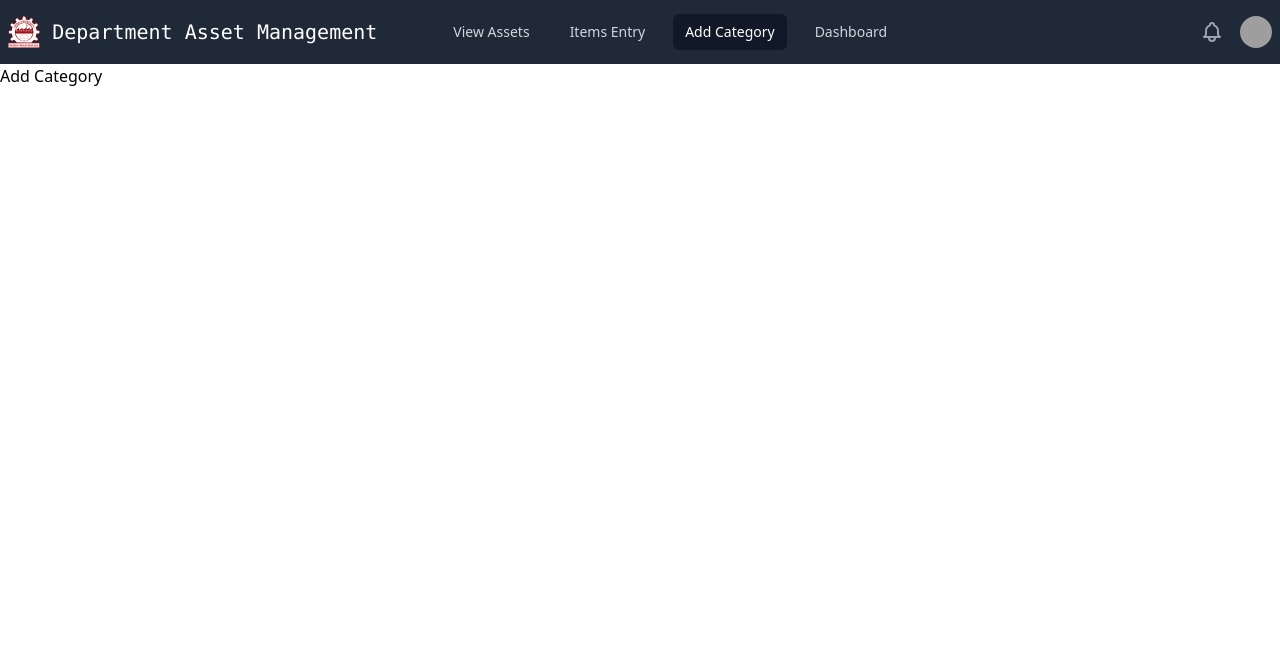
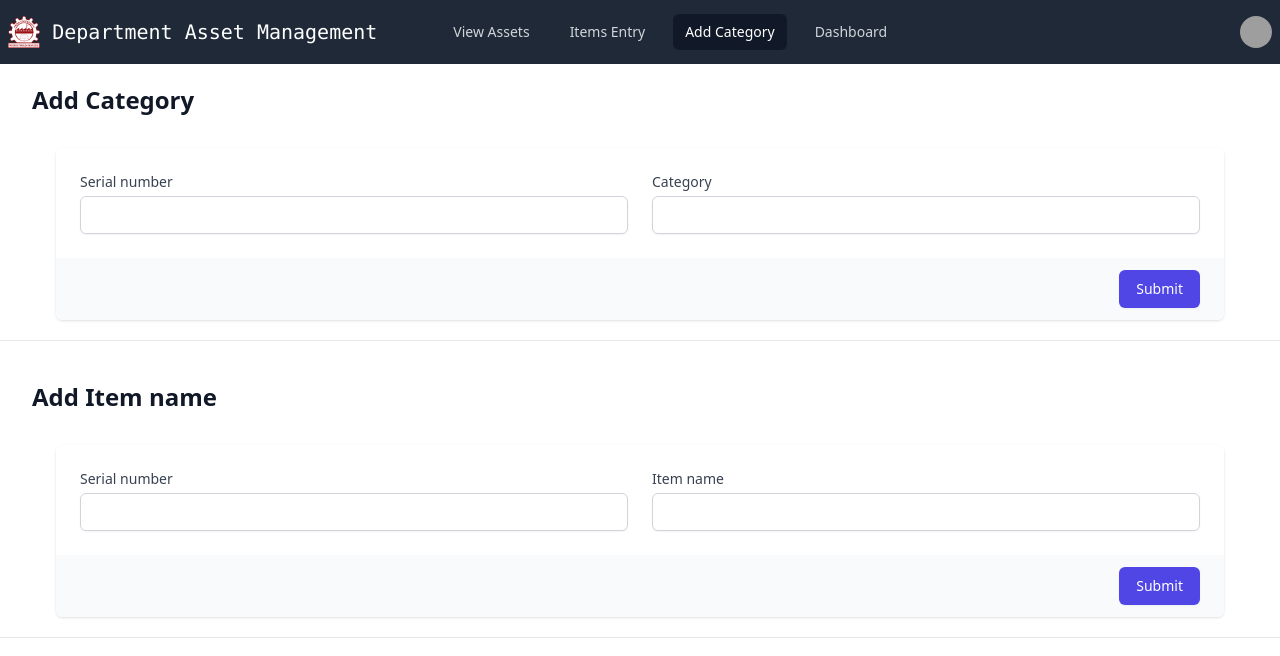
Before and after one commit to harsha060900/dept-stock-frontEnd, a React (Create React App) app: page /AddCategory in a window 1280 px wide. Shown: the top 656 px of the page. Built offline with nearby package versions, Linux system fonts and the light colour scheme; grey boxes are pictures that could not be loaded.

Commit message:
first commit

```diff
--- a/src/components/AddCategory.js
+++ b/src/components/AddCategory.js
@@ -1,9 +1,112 @@
 export default function AddCategory() {
     return(
         <>
-            <div>
-                Add Category
+          <div className="max-w-7xl mx-auto px-4 sm:px-6 lg:px-8 my-5">
+            <h1 className="text-2xl font-semibold text-gray-900">Add Category</h1>
+          </div>
+          <div className="mt-0 sm:mt-2 lg:mt-8 px-4 sm:px-6 lg:px-14">
+              <div className="mt-5 mx-auto md:mt-0 md:col-span-2">
+                <form action="#" method="POST">
+                  <div className="shadow overflow-hidden sm:rounded-md">
+                    <div className="px-4 py-5 bg-white sm:p-6">
+                      <div className="grid grid-cols-6 gap-6">
+                        <div className="col-span-6 sm:col-span-3">
+                          <label htmlFor="serial-no" className="block text-sm font-medium text-gray-700">
+                            Serial number
+                          </label>
+                          <input
+                            type="text"
+                            name="serial-no"
+                            id="serial-no"
+                            className="mt-1 focus:ring-indigo-500 focus:border-indigo-500 block w-full shadow-sm sm:text-sm border-gray-300 rounded-md"
+                          />
+                        </div>
+
+                        <div className="col-span-6 sm:col-span-3">
+                          <label htmlFor="category" className="block text-sm font-medium text-gray-700">
+                            Category
+                          </label>
+                          <input
+                            type="text"
+                            name="category"
+                            id="category"
+                            className="mt-1 focus:ring-indigo-500 focus:border-indigo-500 block w-full shadow-sm sm:text-sm border-gray-300 rounded-md"
+                          />
+                        </div>
+                      </div>
+                    </div>
+                    <div className="px-4 py-3 bg-gray-50 text-right sm:px-6">
+                      <button
+                        type="submit"
+                        className="inline-flex justify-center py-2 px-4 border border-transparent shadow-sm text-sm font-medium rounded-md text-white bg-indigo-600 hover:bg-indigo-700 focus:outline-none focus:ring-2 focus:ring-offset-2 focus:ring-indigo-500"
+                      >
+                        Submit
+                      </button>
+                    </div>
+                  </div>
+                </form>
+              </div>
+            {/* </div> */}
+          </div>
+
+          <div className="hidden sm:block" aria-hidden="true">
+            <div className="py-5">
+              <div className="border-t border-gray-200" />
             </div>
+          </div>
+          <div className="max-w-7xl mx-auto px-4 sm:px-6 lg:px-8 my-5">
+            <h1 className="text-2xl font-semibold text-gray-900">Add Item name</h1>
+          </div>
+        <div className="mt-0 sm:mt-2 lg:mt-8 px-4 sm:px-6 lg:px-14">
+              <div className="mt-5 mx-auto md:mt-0 md:col-span-2">
+                <form action="#" method="POST">
+                  <div className="shadow overflow-hidden sm:rounded-md">
+                    <div className="px-4 py-5 bg-white sm:p-6">
+                      <div className="grid grid-cols-6 gap-6">
+                        <div className="col-span-6 sm:col-span-3">
+                          <label htmlFor="serial-no" className="block text-sm font-medium text-gray-700">
+                            Serial number
+                          </label>
+                          <input
+                            type="text"
+                            name="serial-no"
+                            id="serial-no"
+                            className="mt-1 focus:ring-indigo-500 focus:border-indigo-500 block w-full shadow-sm sm:text-sm border-gray-300 rounded-md"
+                          />
+                        </div>
+
+                        <div className="col-span-6 sm:col-span-3">
+                          <label htmlFor="category" className="block text-sm font-medium text-gray-700">
+                            Item name
+                          </label>
+                          <input
+                            type="text"
+                            name="item-name"
+                            id="item-name"
+                            className="mt-1 focus:ring-indigo-500 focus:border-indigo-500 block w-full shadow-sm sm:text-sm border-gray-300 rounded-md"
+                          />
+                        </div>
+                      </div>
+                    </div>
+                    <div className="px-4 py-3 bg-gray-50 text-right sm:px-6">
+                      <button
+                        type="submit"
+                        className="inline-flex justify-center py-2 px-4 border border-transparent shadow-sm text-sm font-medium rounded-md text-white bg-indigo-600 hover:bg-indigo-700 focus:outline-none focus:ring-2 focus:ring-offset-2 focus:ring-indigo-500"
+                      >
+                        Submit
+                      </button>
+                    </div>
+                  </div>
+                </form>
+              </div>
+            {/* </div> */}
+          </div>
+
+          <div className="hidden sm:block" aria-hidden="true">
+            <div className="py-5">
+              <div className="border-t border-gray-200" />
+            </div>
+          </div>
         </>
-    )
+      )
 }
--- a/src/components/Dashboard.js
+++ b/src/components/Dashboard.js
@@ -3,8 +3,8 @@
 export default function Dashboard() {
     return(
         <>
-            <div>
-                Dashboard
+            <div className="max-w-7xl mx-auto px-4 sm:px-6 lg:px-8 my-5">
+                <h1 className="text-2xl font-semibold text-gray-900">Dashboard</h1>
             </div>
         </>
     )
--- a/src/components/Navbar.js
+++ b/src/components/Navbar.js
@@ -73,13 +73,13 @@ export default function Navbar() {
                 </div>
               </div>
               <div className="absolute inset-y-0 right-0 flex items-center pr-2 sm:static sm:inset-auto sm:ml-6 sm:pr-0">
-                <button
+                {/* <button
                   type="button"
                   className="bg-gray-800 p-1 rounded-full text-gray-400 hover:text-white focus:outline-none focus:ring-2 focus:ring-offset-2 focus:ring-offset-gray-800 focus:ring-white"
                 >
                   <span className="sr-only">View notifications</span>
                   <BellIcon className="h-6 w-6" aria-hidden="true" />
-                </button>
+                </button> */}
 
                 {/* Profile dropdown */}
                 <Menu as="div" className="ml-3 relative">
--- a/src/components/ViewAssets.js
+++ b/src/components/ViewAssets.js
@@ -5,9 +5,10 @@ export default function ViewAssets() {
 
 
 
-    const users = [
-        { firstName: 'Jane Cooper', lastName: 'Regional Paradigm Technician', role: 'Admin', email: 'jane.cooper@example.com' },
-        { firstName: 'Cody Fisher', lastName: 'Product Directives Officer', role: 'Owner', email: 'cody.fisher@example.com' },
+    const assets = [
+        { serialNo: 'DOM-2020-1/3', category: 'Furniture', itemName: 'Table', quantity: '3', price: '10000' },
+        { serialNo: 'DOM-2019-2/8', category: 'IT', itemName: 'Dell Laptop', quantity: '5', price: '52000' },
+        { serialNo: 'DOM-2021-17/20', category: 'Electronics', itemName: 'Tube Light', quantity: '40', price: '100' },
         // More people...
       ]
 
@@ -15,7 +16,7 @@ export default function ViewAssets() {
     return(
         <>
         <div className="max-w-7xl mx-auto px-4 sm:px-6 lg:px-8 mt-5">
-            <h1 className="text-2xl font-semibold text-gray-900">View Users</h1>
+            <h1 className="text-2xl font-semibold text-gray-900">View Assets</h1>
         </div>
         <div className="max-w-7xl mx-auto px-4 sm:px-6 lg:px-8 py-8">
             <div className="flex flex-col">
@@ -29,25 +30,31 @@ export default function ViewAssets() {
                             scope="col"
                             className="px-6 py-3 text-left text-xs font-medium text-gray-500 uppercase tracking-wider"
                         >
-                            First Name
+                            Serial No
                         </th>
                         <th
                             scope="col"
                             className="px-6 py-3 text-left text-xs font-medium text-gray-500 uppercase tracking-wider"
                         >
-                            Last Name
+                            Category
                         </th>
                         <th
                             scope="col"
                             className="px-6 py-3 text-left text-xs font-medium text-gray-500 uppercase tracking-wider"
                         >
-                            Email
+                            Item Name
                         </th>
                         <th
                             scope="col"
                             className="px-6 py-3 text-left text-xs font-medium text-gray-500 uppercase tracking-wider"
                         >
-                            Role
+                            Quantity
+                        </th>
+                        <th
+                            scope="col"
+                            className="px-6 py-3 text-left text-xs font-medium text-gray-500 uppercase tracking-wider"
+                        >
+                            Price
                         </th>
                         {/* <th scope="col" className="relative px-6 py-3">
                             <span className="sr-only">Edit</span>
@@ -55,12 +62,13 @@ export default function ViewAssets() {
                         </tr>
                     </thead>
                     <tbody>
-                        {users.map((user, index) => (
-                        <tr key={user.email} className={index % 2 === 0 ? 'bg-white' : 'bg-gray-50'}>
-                            <td className="px-6 py-4 whitespace-nowrap text-sm font-medium text-gray-900">{user.firstName}</td>
-                            <td className="px-6 py-4 whitespace-nowrap text-sm text-gray-500">{user.lastName}</td>
-                            <td className="px-6 py-4 whitespace-nowrap text-sm text-gray-500">{user.email}</td>
-                            <td className="px-6 py-4 whitespace-nowrap text-sm text-gray-500">{user.role}</td>
+                        {assets.map((asset, index) => (
+                        <tr key={asset.serialNo} className={index % 2 === 0 ? 'bg-white' : 'bg-gray-50'}>
+                            <td className="px-6 py-4 whitespace-nowrap text-sm font-medium text-gray-900">{asset.serialNo}</td>
+                            <td className="px-6 py-4 whitespace-nowrap text-sm text-gray-500">{asset.category}</td>
+                            <td className="px-6 py-4 whitespace-nowrap text-sm text-gray-500">{asset.itemName}</td>
+                            <td className="px-6 py-4 whitespace-nowrap text-sm text-gray-500">{asset.quantity}</td>
+                            <td className="px-6 py-4 whitespace-nowrap text-sm text-gray-500">{asset.price}</td>
                             {/* <td className="px-6 py-4 whitespace-nowrap text-right text-sm font-medium">
                             <button
                                 onClick={()=>{
```
Also changed, not shown: src/components/ItemsEntry.js (+2 -40 lines).
